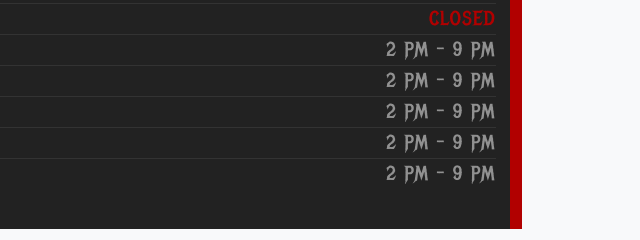
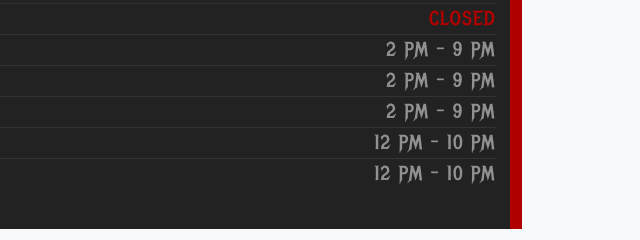
Before and after one commit to JsakoCS/jsakocs.github.io, a website: page index.html in a window 1280 px wide. Shown: the part 2647-2887 px from the top of the page, 640-1280 px from the left. Drawn offline with nearby package versions, Linux system fonts and the light colour scheme; a script that the page names is missing.

Commit message:
Quick fix.

```diff
--- a/index.html
+++ b/index.html
@@ -91,8 +91,8 @@
                                     <li class="d-flex justify-content-between">Wednesday <span class="ms-auto">2 PM - 9 PM</span></li>
                                     <li class="d-flex justify-content-between">Thursday <span class="ms-auto">2 PM - 9 PM</span></li>
                                     <li class="d-flex justify-content-between">Friday <span class="ms-auto">2 PM - 9 PM</span></li>
-                                    <li class="d-flex justify-content-between">Saturday <span class="ms-auto">2 PM - 9 PM</span></li>
-                                    <li class="d-flex justify-content-between">Sunday <span class="ms-auto">2 PM - 9 PM</span></li>
+                                    <li class="d-flex justify-content-between">Saturday <span class="ms-auto">12 PM - 10 PM</span></li>
+                                    <li class="d-flex justify-content-between">Sunday <span class="ms-auto">12 PM - 10 PM</span></li>
                                 </ul>
                             </div>
                         </div>
@@ -175,7 +175,7 @@
             </div>
         </section>
         <!-- Footer -->
-        <footer class="footer bg-black small text-center text-white-50"><div class="container px-4 px-lg-5">Copyright &copy; 2023   |   Tapped Out Gaming Inc.   |   All rights reserved.</div></footer>
+        <footer class="footer bg-black small text-center text-white-50"><div class="container px-4 px-lg-5">Copyright &copy; 2025   |   Tapped Out Gaming Inc.   |   All rights reserved.</div></footer>
         <!-- Bootstrap core JS -->
         <script src="https://cdn.jsdelivr.net/npm/bootstrap@5.2.3/dist/js/bootstrap.bundle.min.js"></script>
         <!-- Core theme JS -->
```
